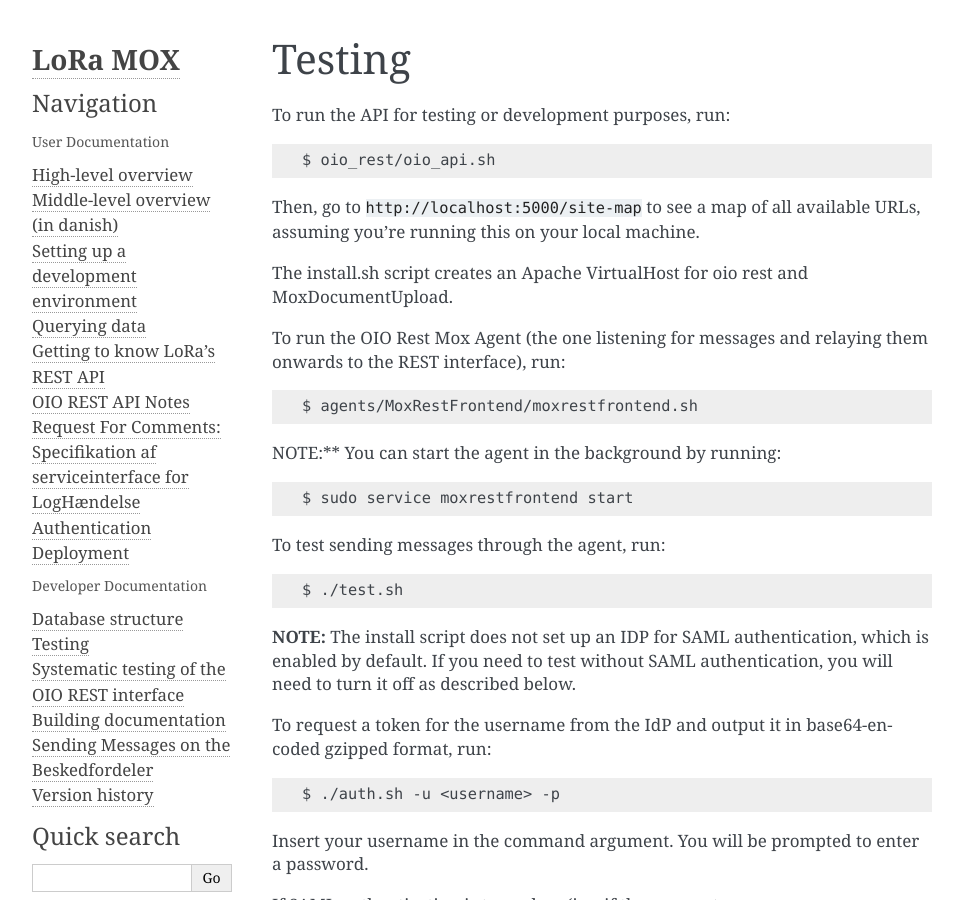
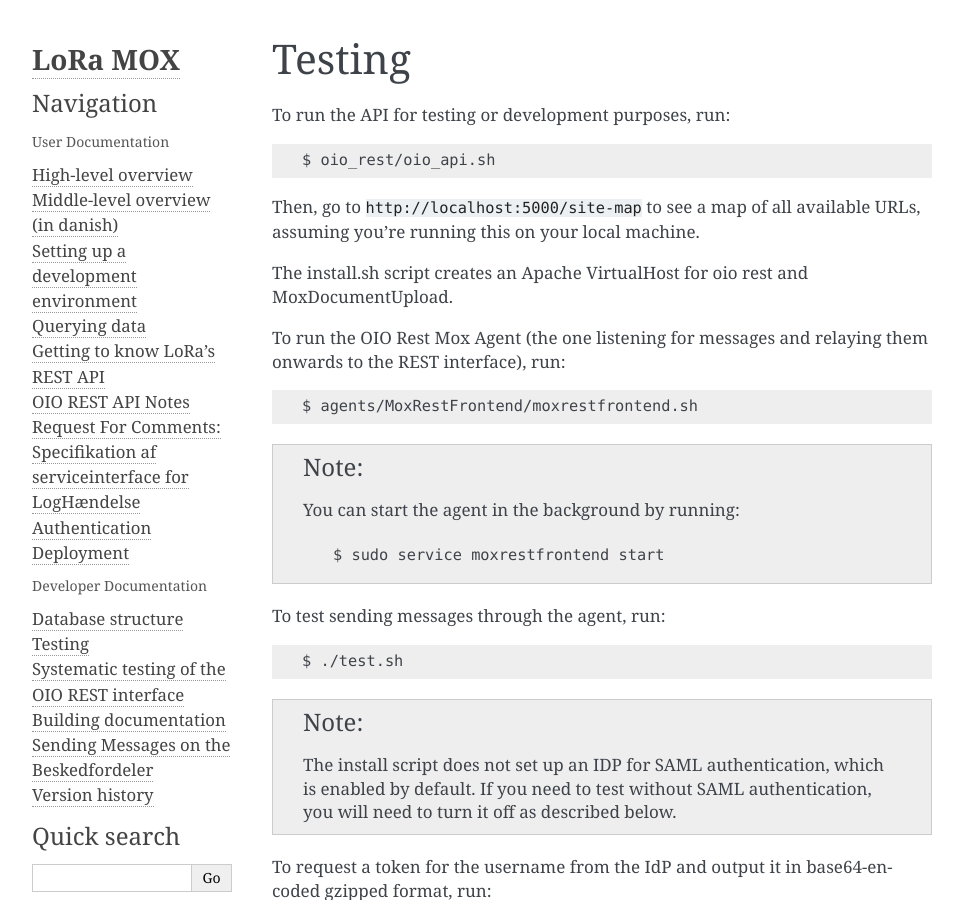
Before and after one commit to magenta-aps/mox, a Sphinx documentation site: the page built from doc/dev/test.rst, in a window 1280 px wide and 900 px high. Shown: the whole window, without its empty margins (148-1111 px from the left). Built offline with Sphinx 7.4.7, drawn with Linux system fonts in a browser that asks for light colours; part of the change alters nothing that is shown.

```diff
--- a/doc/dev/test.rst
+++ b/doc/dev/test.rst
@@ -16,17 +16,19 @@ relaying them onwards to the REST interface), run::
 
     $ agents/MoxRestFrontend/moxrestfrontend.sh
 
-NOTE:** You can start the agent in the background by running::
+.. note::
+    You can start the agent in the background by running::
 
-    $ sudo service moxrestfrontend start
+        $ sudo service moxrestfrontend start
 
 To test sending messages through the agent, run::
 
     $ ./test.sh
 
-**NOTE:** The install script does not set up an IDP for SAML authentication,
-which is enabled by default. If you need to test without SAML authentication,
-you will need to turn it off as described below.
+.. note::
+   The install script does not set up an IDP for SAML authentication,
+   which is enabled by default. If you need to test without SAML authentication,
+   you will need to turn it off as described below.
 
 To request a token for the username from the IdP and output it in
 base64-encoded gzipped format, run::
```
